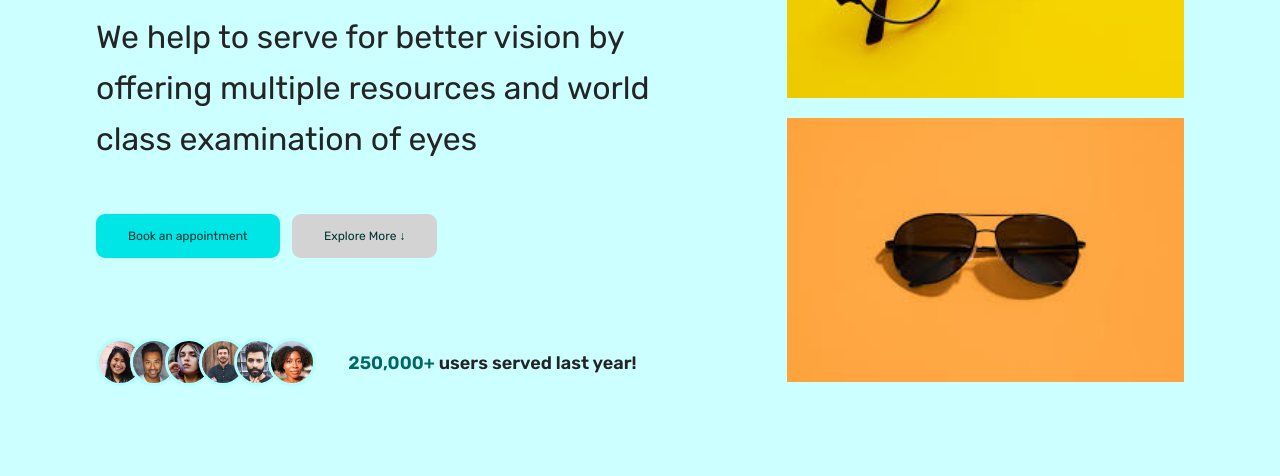
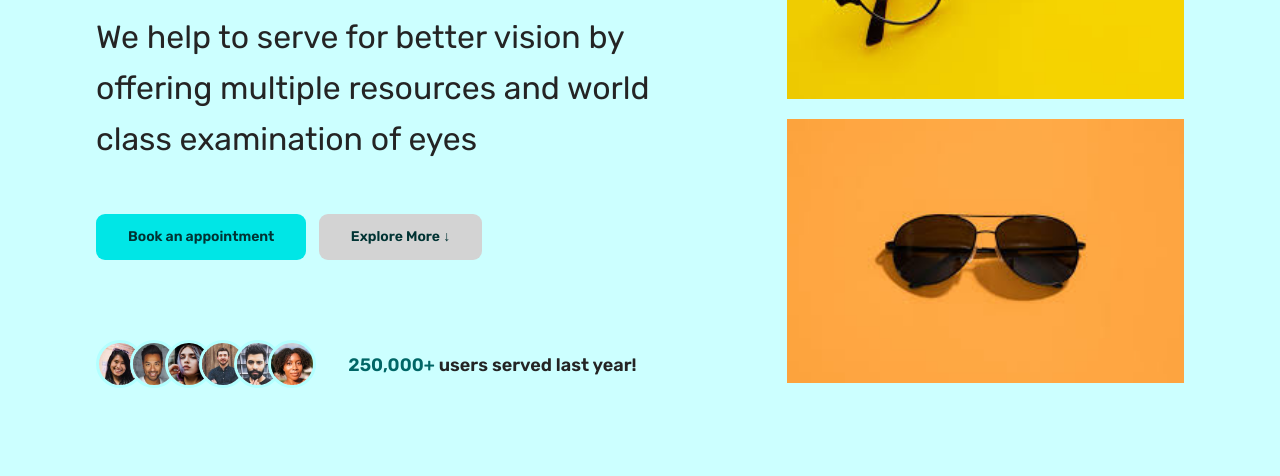
Before and after one commit to pthunuguntla/optical-express, a plain HTML site: page index.html in a window 1280 px wide. Shown: the part 324-800 px from the top of the page. Drawn offline with nearby package versions, Linux system fonts and the light colour scheme.

Commit message:
updated font weight for btn

```diff
--- a/style/styles.css
+++ b/style/styles.css
@@ -200,7 +200,8 @@ body {
     cursor: pointer;
     transition: all 0.3s;
     text-decoration: none;
-    font-size: 1.2rem;
+    font-size: 1.4rem;
+    font-weight: 600;
     color: #003333;
 }
 
```
